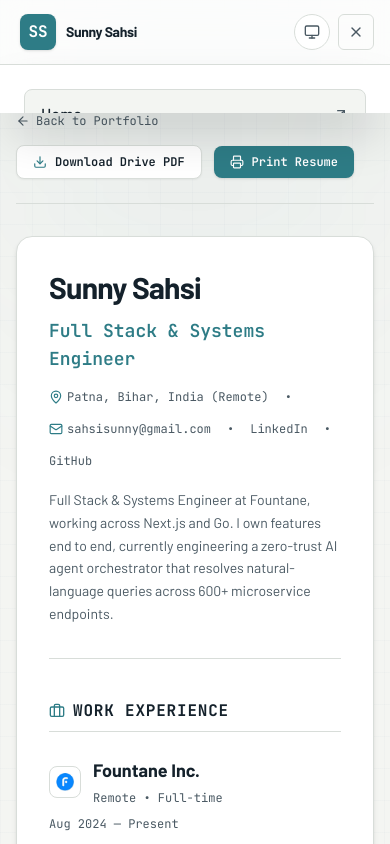
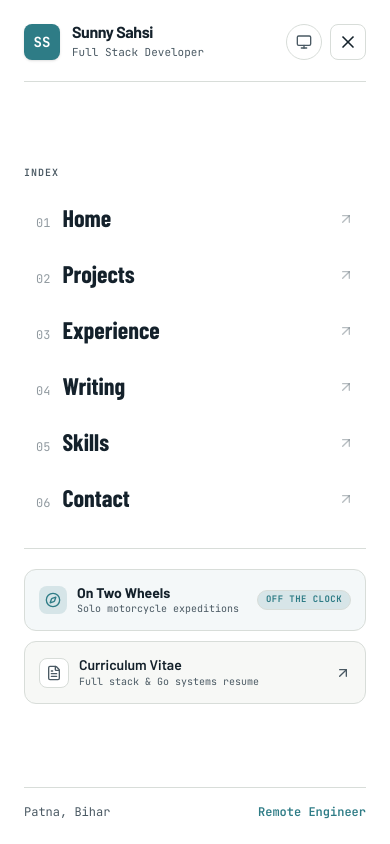
Before and after one commit to sahsisunny/Personal-Portfolio, a Next.js app: page /resume in a window 390 px wide. Both pictures are taken after a click on the button "Open menu". Shown: the top 844 px of the page. Built offline with nearby package versions, Linux system fonts and the light colour scheme.

Commit message:
refactor: render mobile navigation drawer using react portal and redesign layout

```diff
--- a/src/components/layout/site-navbar.tsx
+++ b/src/components/layout/site-navbar.tsx
@@ -1,6 +1,7 @@
 "use client";
 
 import * as React from "react";
+import { createPortal } from "react-dom";
 import Link from "next/link";
 import { usePathname } from "next/navigation";
 import { Menu, X, Compass, FileText, ArrowUpRight } from "lucide-react";
@@ -15,7 +16,12 @@ interface SiteNavbarProps {
 
 export function SiteNavbar({ name, features }: SiteNavbarProps) {
   const [mobileMenuOpen, setMobileMenuOpen] = React.useState(false);
+  const [mounted, setMounted] = React.useState(false);
   const pathname = usePathname();
+
+  React.useEffect(() => {
+    setMounted(true);
+  }, []);
 
   // Prevent scroll when mobile menu is open
   React.useEffect(() => {
@@ -145,64 +151,137 @@ export function SiteNavbar({ name, features }: SiteNavbarProps) {
         </div>
       </div>
 
-      {/* Mobile Drawer */}
-      {mobileMenuOpen && (
+      {/* Mobile Drawer rendered via Portal at document.body level */}
+      {mounted &&
+        mobileMenuOpen &&
+        createPortal(
           <div
-          className="fixed left-0 right-0 top-16 bottom-0 z-50 flex flex-col justify-between border-t border-border bg-surface p-6 shadow-2xl lg:hidden overflow-y-auto"
+            className="fixed inset-0 z-[1000] flex flex-col justify-between bg-surface/98 backdrop-blur-2xl px-6 py-6 lg:hidden overflow-y-auto animate-in fade-in duration-200"
+            style={{ backgroundColor: "var(--surface)" }}
             role="dialog"
             aria-modal="true"
             aria-label="Mobile Navigation"
           >
-          <div className="flex flex-col space-y-3">
-            {navLinks.map((link) => (
+            {/* Top Bar with Brand & Actions */}
+            <div className="flex items-center justify-between pb-5 border-b border-border/60">
+              <Link
+                href="/"
+                onClick={() => setMobileMenuOpen(false)}
+                className="flex items-center gap-3"
+              >
+                <div className="flex h-9 w-9 items-center justify-center rounded-lg bg-accent text-accent-contrast font-mono font-bold text-sm shadow-sm">
+                  SS
+                </div>
+                <div className="flex flex-col">
+                  <span className="font-bold text-text text-base tracking-tight leading-none">
+                    {name}
+                  </span>
+                  <span className="text-[11px] text-muted font-mono mt-1">
+                    Full Stack Developer
+                  </span>
+                </div>
+              </Link>
+              <div className="flex items-center gap-2">
+                <ThemeToggle />
+                <button
+                  type="button"
+                  onClick={() => setMobileMenuOpen(false)}
+                  className="inline-flex h-9 w-9 items-center justify-center rounded-lg border border-border/80 bg-surface text-text hover:bg-surface-2 transition-colors focus-visible:outline-none focus-visible:ring-2 focus-visible:ring-accent"
+                  aria-label="Close menu"
+                >
+                  <X className="h-5 w-5" />
+                </button>
+              </div>
+            </div>
+
+            {/* Editorial Nav List */}
+            <div className="py-6 flex-1 flex flex-col justify-center">
+              <span className="text-[10px] font-mono uppercase tracking-widest text-muted mb-3 font-semibold">
+                Index
+              </span>
+              <nav className="flex flex-col space-y-1">
+                {navLinks.map((link, idx) => (
                   <Link
                     key={link.href}
                     href={link.href}
                     onClick={() => setMobileMenuOpen(false)}
-                className="flex items-center justify-between rounded-lg px-4 py-3 text-base font-medium text-text bg-surface-2/60 hover:bg-surface-2 hover:text-accent transition-colors border border-border/50"
+                    className="group flex items-baseline justify-between py-2.5 px-3 rounded-xl transition-all hover:bg-surface-2"
                   >
-                <span>{link.label}</span>
-                <ArrowUpRight className="h-4 w-4 text-muted" />
+                    <div className="flex items-baseline gap-3">
+                      <span className="font-mono text-xs text-muted/60 group-hover:text-accent transition-colors">
+                        0{idx + 1}
+                      </span>
+                      <span
+                        className="text-2xl font-bold text-text group-hover:text-accent group-hover:translate-x-1 transition-all"
+                        style={{ fontFamily: "var(--font-barlow-condensed)" }}
+                      >
+                        {link.label}
+                      </span>
+                    </div>
+                    <ArrowUpRight className="h-4 w-4 text-muted/40 group-hover:text-accent group-hover:translate-x-0.5 group-hover:-translate-y-0.5 transition-all" />
                   </Link>
                 ))}
+              </nav>
 
+              {/* Special Expeditions & Resume Highlight Strip */}
+              <div className="mt-6 pt-5 border-t border-border/60 space-y-2.5">
                 {isEnabled(features?.rides) && (
-              <div className="my-2 border-t border-border pt-2">
                   <Link
                     href="/rides"
                     onClick={() => setMobileMenuOpen(false)}
-                  className="flex items-center justify-between rounded-lg border border-amber-500/40 bg-amber-500/15 px-4 py-3.5 text-base font-semibold text-amber-800 dark:text-amber-200"
+                    className="group flex items-center justify-between p-3.5 rounded-xl border border-accent/30 bg-accent/5 hover:bg-accent/10 hover:border-accent/50 transition-all"
                   >
-                  <div className="flex items-center gap-2">
-                    <Compass className="h-5 w-5 text-amber-600 dark:text-amber-400" />
-                    <span>On Two Wheels (Rides)</span>
+                    <div className="flex items-center gap-2.5">
+                      <div className="p-1.5 rounded-lg bg-accent/15 text-accent">
+                        <Compass className="h-4 w-4" />
                       </div>
-                  <span className="rounded-full bg-amber-500/20 px-2 py-0.5 font-mono text-xs uppercase">
+                      <div className="flex flex-col">
+                        <span className="text-sm font-bold text-text group-hover:text-accent transition-colors leading-tight">
+                          On Two Wheels
+                        </span>
+                        <span className="text-[10px] font-mono text-muted">
+                          Solo motorcycle expeditions
+                        </span>
+                      </div>
+                    </div>
+                    <span className="rounded-full bg-accent/15 border border-accent/25 px-2 py-0.5 font-mono text-[9px] uppercase tracking-wider font-bold text-accent">
                       Off the clock
                     </span>
                   </Link>
-              </div>
                 )}
 
                 {isEnabled(features?.resume) && (
                   <Link
                     href="/resume"
                     onClick={() => setMobileMenuOpen(false)}
-                className="flex items-center justify-between rounded-lg border border-border px-4 py-3 text-base font-medium text-text bg-surface-2/60 hover:bg-surface-2"
+                    className="group flex items-center justify-between p-3.5 rounded-xl border border-border/80 bg-surface-2/40 hover:bg-surface-2 hover:border-accent/40 transition-all"
                   >
-                <div className="flex items-center gap-2">
-                  <FileText className="h-4 w-4 text-muted" />
-                  <span>Resume</span>
+                    <div className="flex items-center gap-2.5">
+                      <div className="p-1.5 rounded-lg bg-surface border border-border text-muted group-hover:text-accent transition-colors">
+                        <FileText className="h-4 w-4" />
                       </div>
-                <ArrowUpRight className="h-4 w-4 text-muted" />
+                      <div className="flex flex-col">
+                        <span className="text-sm font-semibold text-text group-hover:text-accent transition-colors leading-tight">
+                          Curriculum Vitae
+                        </span>
+                        <span className="text-[10px] font-mono text-muted">
+                          Full stack &amp; Go systems resume
+                        </span>
+                      </div>
+                    </div>
+                    <ArrowUpRight className="h-4 w-4 text-muted group-hover:text-accent group-hover:translate-x-0.5 group-hover:-translate-y-0.5 transition-all" />
                   </Link>
                 )}
               </div>
+            </div>
 
-          <div className="pt-6 text-center text-xs text-muted font-mono border-t border-border">
-            Patna, India • Remote Full Stack Developer
+            {/* Bottom Footer Details */}
+            <div className="pt-4 border-t border-border/60 flex items-center justify-between text-xs font-mono text-muted">
+              <span>Patna, Bihar</span>
+              <span className="text-accent font-semibold">Remote Engineer</span>
             </div>
-        </div>
+          </div>,
+          document.body
         )}
     </header>
   );
```
Lines whose indentation alone changed are shown as unchanged.
